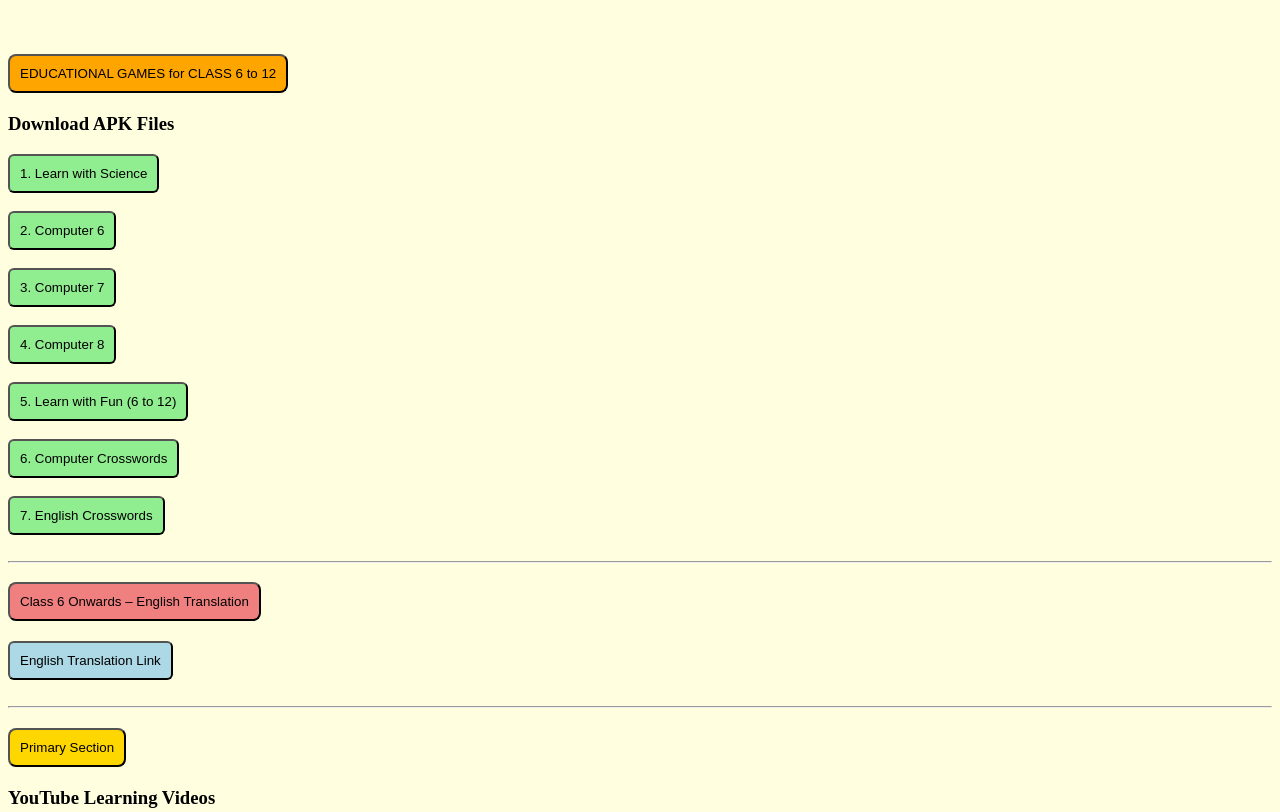
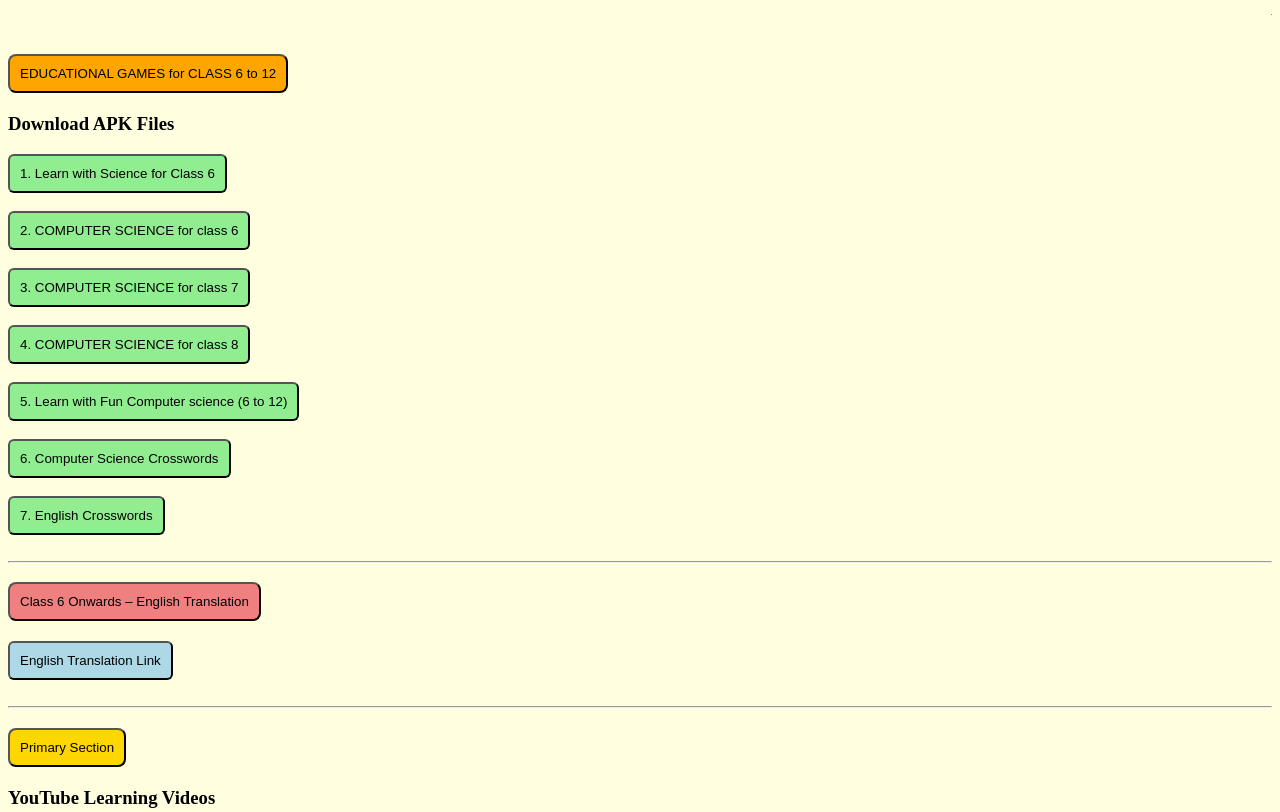
Before and after one commit to canceriangirl121-a11y/LEARN-WITH-FUN, a plain HTML site: page index.html in a window 1280 px wide. Shown: the top 812 px of the page. Drawn offline with Linux system fonts and the light colour scheme.

Commit message:
Update index.html

```diff
--- a/index.html
+++ b/index.html
@@ -18,7 +18,7 @@
 <!-- 1. LEARN WITH FUN Science -> CLASS 6-->
 <a href="https://drive.google.com/uc?export=download&id=1m9oCnZsCK3VcC7ShTEO0SuaF7bLusDUi" target="_blank">
     <button style="background-color:lightgreen; padding:10px; border-radius:6px;">
-        1. Learn with Science
+        1. Learn with Science for Class 6
     </button>
 </a>
 <br><br>
@@ -26,7 +26,7 @@
 <!-- 2. LEARN WITH FUN Computer -> CLASS 6 -->
 <a href="https://drive.google.com/uc?export=download&id=1AoBA_0ML1kie48YQO61ydAM5MjaPPWFY" target="_blank">
     <button style="background-color:lightgreen; padding:10px; border-radius:6px;">
-        2. Computer 6
+        2. COMPUTER SCIENCE for class 6
     </button>
 </a>
 <br><br>
@@ -34,7 +34,7 @@
 <!-- 3. LEARN WITH FUN Computer -> CLASS 7 -->
 <a href="https://drive.google.com/uc?export=download&id=1K4tpmYAY0eSGzbqieZcDJq947pJb07dZ" target="_blank">
     <button style="background-color:lightgreen; padding:10px; border-radius:6px;">
-        3. Computer 7
+        3. COMPUTER SCIENCE for class 7
     </button>
 </a>
 <br><br>
@@ -42,7 +42,7 @@
 <!-- 4. LEARN WITH FUN Computer -> CLASS 8 -->
 <a href="https://drive.google.com/uc?export=download&id=1EmaQ_9EbIKUfJA0kmVlmCJ5xlumUi9it" target="_blank">
     <button style="background-color:lightgreen; padding:10px; border-radius:6px;">
-        4. Computer 8
+        4. COMPUTER SCIENCE for class 8
     </button>
 </a>
 <br><br>
@@ -50,15 +50,15 @@
 <!-- 5.LEARN WITH FUN Computer -> CLASS 6 to 12 -->
 <a href="https://drive.google.com/uc?export=download&id=1Pn3rniP_vN7LqpR7NjYE70n9DLo1ks7e" target="_blank">
     <button style="background-color:lightgreen; padding:10px; border-radius:6px;">
-        5. Learn with Fun (6 to 12)
+        5. Learn with Fun Computer science (6 to 12)
     </button>
 </a>
 <br><br>
 
-<!-- 6. Computer Crosswords -->
+<!-- 6. Computer Science Crosswords -->
 <a href="https://drive.google.com/uc?export=download&id=1OrD7qxMCWd9Aqm-fRsGHBjIGxNoxsrg7" target="_blank">
     <button style="background-color:lightgreen; padding:10px; border-radius:6px;">
-        6. Computer Crosswords
+        6. Computer Science Crosswords
     </button>
 </a>
 <br><br>
```
